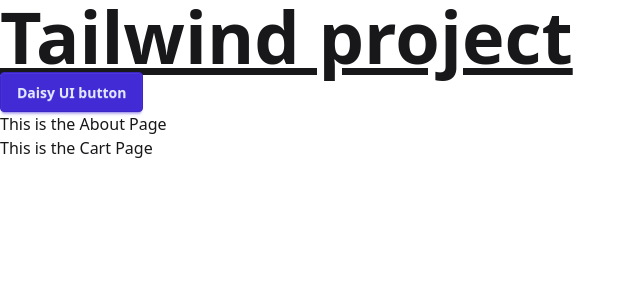
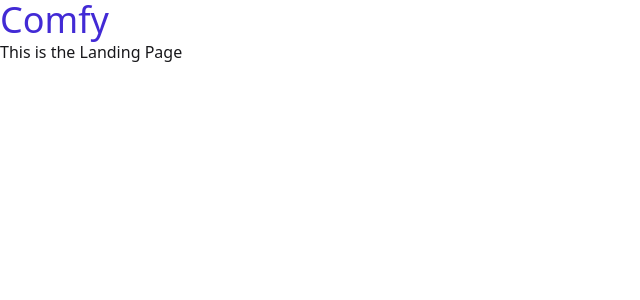
Before and after one commit to Richardbmk/new-confy-store, a React (Vite) app: page / in a window 1280 px wide. Shown: the top 300 px of the page, without its empty margins (0-640 px from the left). Built offline with nearby package versions, Linux system fonts and the light colour scheme.

Commit message:
Build route Structure

```diff
--- a/src/App.jsx
+++ b/src/App.jsx
@@ -1,3 +1,8 @@
+import {
+  BrowserRouter,
+  createBrowserRouter,
+  RouterProvider,
+} from 'react-router-dom'
 import {
   About,
   Cart,
@@ -12,15 +17,56 @@
   SingleProduct,
 } from './pages'
 
+const router = createBrowserRouter([
+  {
+    path: '/',
+    element: <HomeLayout />,
+    errorElement: <Error />,
+    children: [
+      {
+        index: true,
+        element: <Landing />,
+      },
+      {
+        path: 'products',
+        element: <Products />,
+      },
+      {
+        path: 'products/:id',
+        element: <SingleProduct />,
+      },
+      {
+        path: 'cart',
+        element: <Cart />,
+      },
+      {
+        path: 'about',
+        element: <About />,
+      },
+      {
+        path: 'checkout',
+        element: <Checkout />,
+      },
+      {
+        path: 'orders',
+        element: <Orders />,
+      },
+    ],
+  },
+  {
+    path: '/login',
+    element: <Login />,
+    errorElement: <Error />,
+  },
+  {
+    path: '/register',
+    element: <Register />,
+    errorElement: <Error />,
+  },
+])
+
 const App = () => {
-  return (
-    <>
-      <h1 className='text-7xl font-bold underline'>Tailwind project</h1>
-      <button className='btn btn-primary'>Daisy UI button</button>
-      <About />
-      <Cart />
-    </>
-  )
+  return <RouterProvider router={router} />
 }
 
 export default App
--- a/src/pages/HomeLayout.jsx
+++ b/src/pages/HomeLayout.jsx
@@ -1,7 +1,14 @@
-import React from 'react'
+import { Outlet } from 'react-router-dom'
 
 const HomeLayout = () => {
-  return <div>This is the HomeLayout Page</div>
+  return (
+    <>
+      <nav>
+        <span className='text-4xl text-primary'>Comfy</span>
+      </nav>
+      <Outlet />
+    </>
+  )
 }
 
 export default HomeLayout
```
